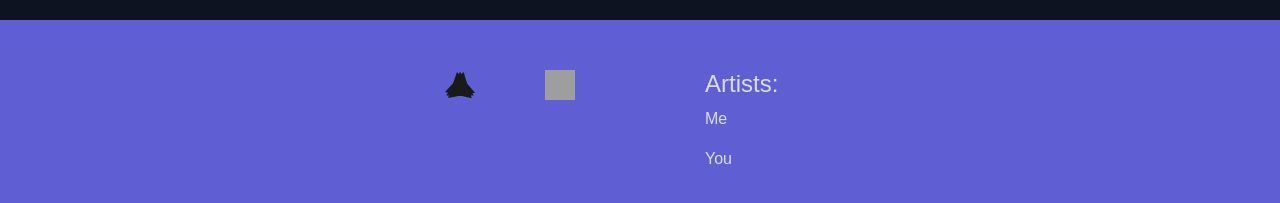
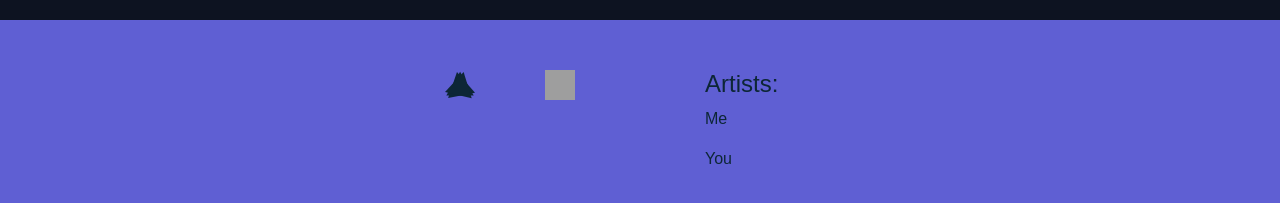
Before and after one commit to teykamp/anditsart, a Vue app in the folder anditsart/: page / in a window 1280 px wide. Shown: the part 3551-3754 px from the top of the page. Built offline with nearby package versions, Linux system fonts and the light colour scheme; grey boxes are pictures that could not be loaded.

Commit message:
color fix

```diff
--- a/anditsart/src/components/Footer.vue
+++ b/anditsart/src/components/Footer.vue
@@ -44,6 +44,7 @@ export default {
 .right {
     text-align: left;
     margin-left: 50px;
+    color: #0D2636;
 }
 
 .icon {
```
Also changed, not shown: anditsart/src/assets/logofooter.svg.
